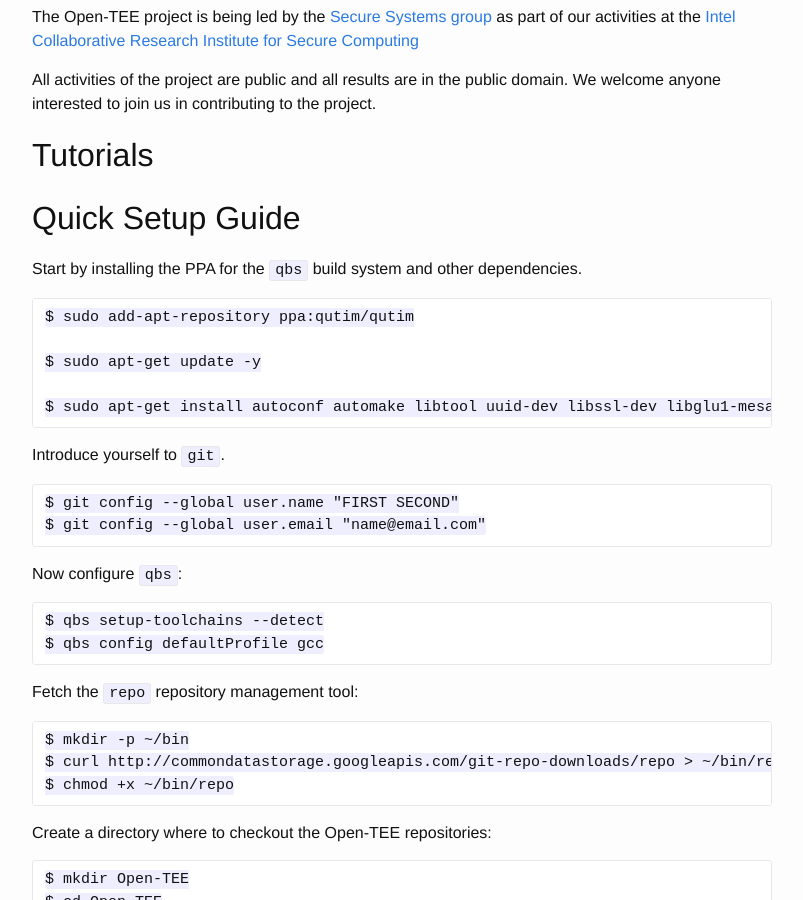
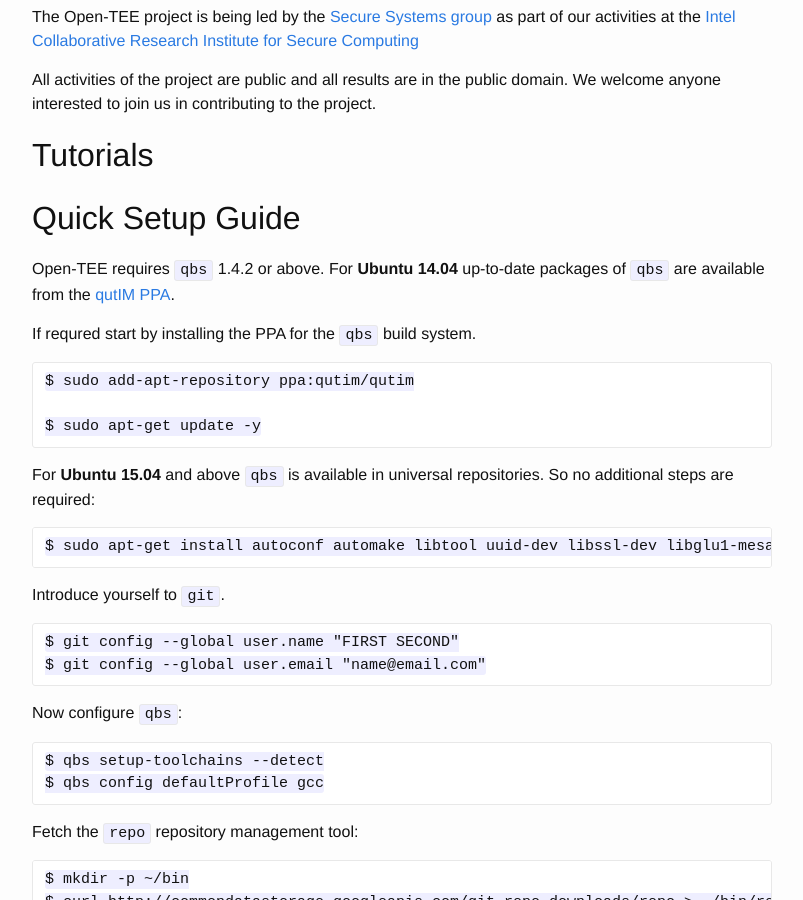
Before and after one commit to Open-TEE/Open-Tee.github.io, a Jekyll site: the page built from documentation.md, in a window 1280 px wide and 900 px high, scrolled down 762 px. Shown: the whole window, without its empty margins (238-1041 px from the left). Built offline with Jekyll 4.4.1, drawn with Linux system fonts in a browser that asks for light colours.

Commit message:
Update to reflect qbs dependencies
Signed-off-by: Brian McGillion <brian.mcgillion@intel.com>

```diff
--- a/documentation.md
+++ b/documentation.md
@@ -37,12 +37,15 @@ Tutorials
 
 ## Quick Setup Guide
 
+Open-TEE requires `qbs` 1.4.2 or above. For **Ubuntu 14.04** up-to-date packages of `qbs` are available from the [qutIM PPA](https://launchpad.net/~qutim/+archive/ubuntu/qutim).
 
-Start by installing the PPA for the `qbs` build system and other dependencies.
+If requred start by installing the PPA for the `qbs` build system.
 
     $ sudo add-apt-repository ppa:qutim/qutim
 
     $ sudo apt-get update -y
+
+For **Ubuntu 15.04** and above `qbs` is available in universal repositories. So no additional steps are required:
 
     $ sudo apt-get install autoconf automake libtool uuid-dev libssl-dev libglu1-mesa-dev libelfg0-dev mesa-common-dev build-essential git curl htop pkg-config qbs gdb libfuse-dev
 
```
